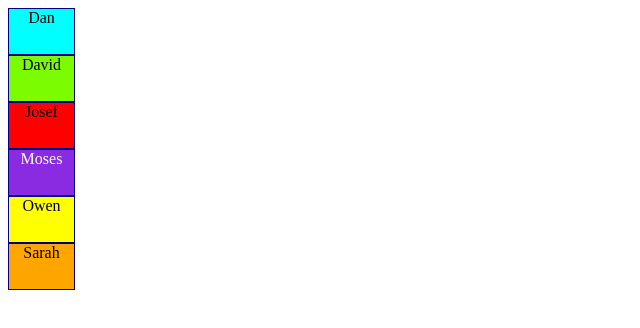
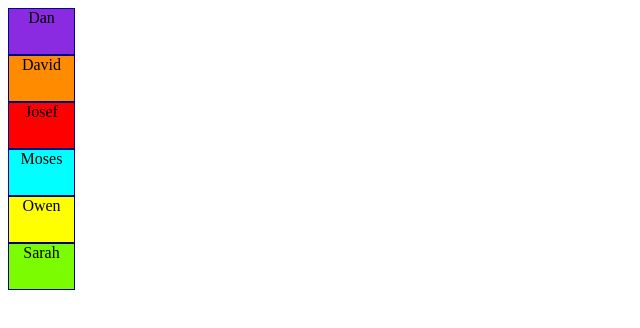
Before and after one commit to Hanitale/toonimo1, a plain HTML site: page index.html in a window 1280 px wide. Both pictures are taken after a click on the button "Sort By Name". Shown: the whole page, without its empty margins (0-640 px from the left). Drawn offline with nearby package versions, Linux system fonts and the light colour scheme.

Commit message:
and style

```diff
--- a/index.html
+++ b/index.html
@@ -12,9 +12,9 @@
 <div style=" background-color: aqua;">Moses</div>
 <div style=" background-color: lawngreen;">Sarah</div>
 <div style=" background-color: red">Josef</div>
-<div style=" background-color: blueviolet; color:white">Dan</div>
+<div style=" background-color: blueviolet">Dan</div>
 <div style=" background-color: yellow">Owen</div>
-<div style=" background-color: orange">David</div>
+<div style=" background-color: darkorange">David</div>
 <button class="sortBtn">Sort By Name</button>
 <script src="toonimo.js"></script>
 </body>
--- a/toonimo.js
+++ b/toonimo.js
@@ -1,22 +1,29 @@
 $('button').click(function(){
-    var otherArray = [];
+    var tempArray = [];
     var divs = $('div');
     var divArray =$.makeArray(divs);
 
-     for(var i=0; i< divArray.length; i++){
-        otherArray.push( divArray[i].innerText);
+    for(var i=0; i< divArray.length; i++){
+        var nameStyle = {name:divArray[i].innerText,style:divArray[i].style.backgroundColor};
+        tempArray.push(nameStyle);
     }
-   otherArray.sort();
 
-   for(var i=0; i<otherArray.length; i++){
-       divArray[i].innerText = otherArray[i];
+    tempArray.sort(function(a, b){
+    var nameA=a.name.toLowerCase(), nameB=b.name.toLowerCase()
+    if (nameA < nameB) //sort string ascending
+        return -1
+    if (nameA > nameB)
+        return 1
+    return 0
+});
+
+   for(var i=0; i<divArray.length; i++){
+       divArray[i].style.backgroundColor = tempArray[i].style;
+       divArray[i].innerText = tempArray[i].name;
+
    }
-
-   var newHtml = "<h1>one moment please</h1>";
 
     $('div').remove();
     $('button').remove();
    $('body').append(divArray);
-
-
 });
```
